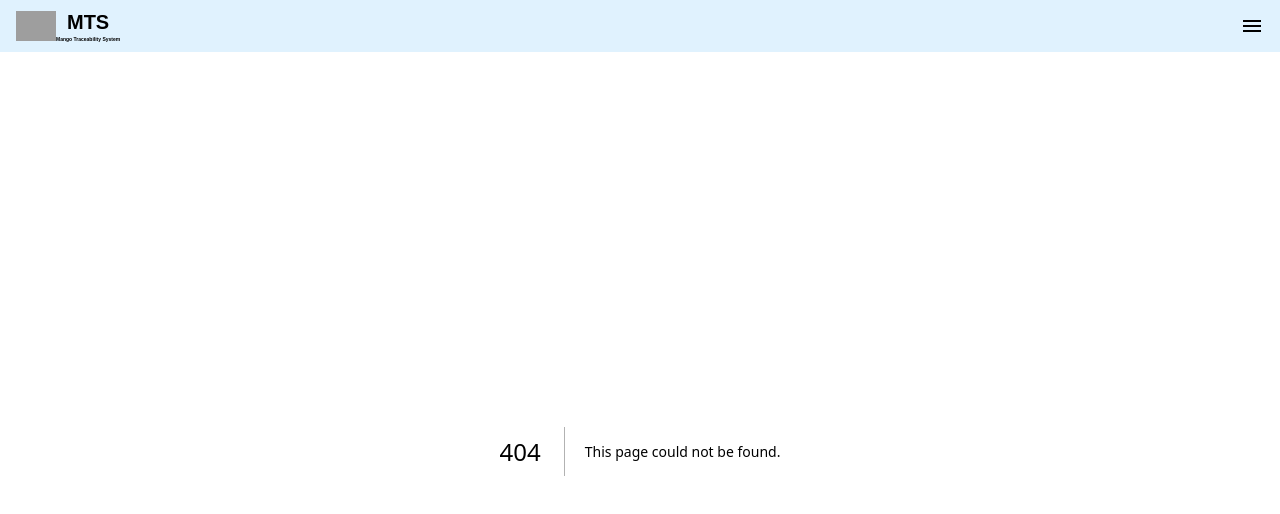
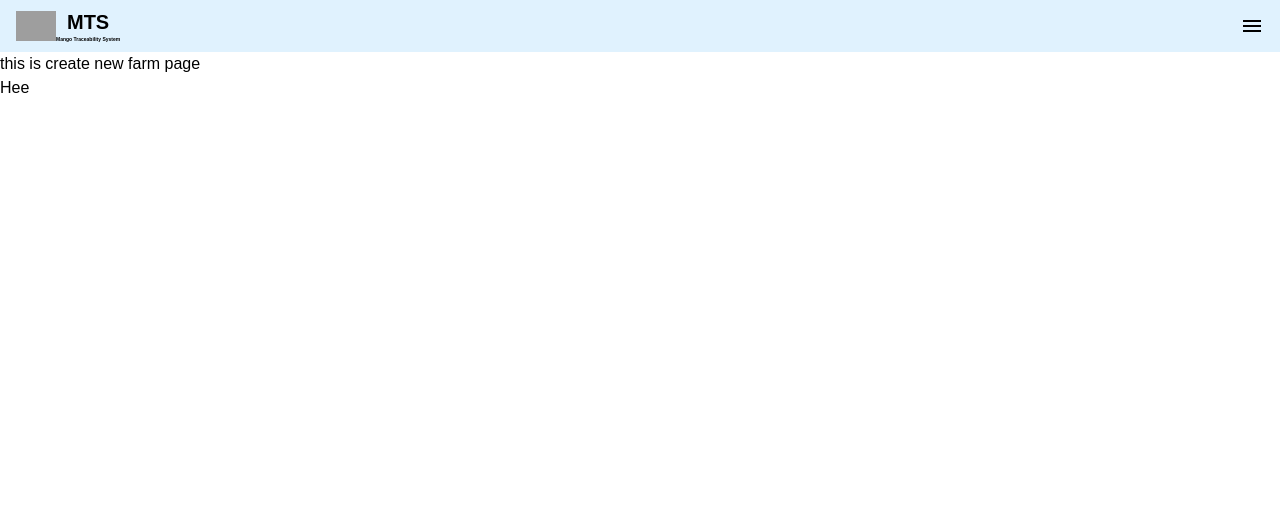
Before and after one commit to AmritHimanshu/Mango_Traceability_System, a Next.js app in the folder client/: page /farmer/farms/create-new-farm in a window 1280 px wide. Before the commit this address had no page. Shown: the top 514 px of the page. Built offline with nearby package versions, Linux system fonts and the light colour scheme; grey boxes are pictures that could not be loaded; a web font is replaced by a local one.

Commit message:
Creating create new farm page

```diff
--- /dev/null
+++ b/client/src/app/farmer/farms/create-new-farm/page.tsx
@@ -0,0 +1,14 @@
+"use client";
+
+import React from 'react';
+
+function page() {
+  return (
+    <div>
+      this is create new farm page
+      <div>Hee</div>
+    </div>
+  )
+}
+
+export default page
--- a/client/src/app/farmer/farms/page.tsx
+++ b/client/src/app/farmer/farms/page.tsx
@@ -1,17 +1,26 @@
 "use client";
 
 import React from "react";
+import { useRouter } from "next/navigation";
+import { CREATE_FARM } from "@/utils/Paths/paths";
 import ListFarmCard from "@/app/components/farmer/components/ListFarmCard";
 
 function page() {
   const BASE_URL = process.env.NEXT_PUBLIC_BASE_URL;
+
+  const router = useRouter();
 
   const handleSelectedFarm = async (id: string) => {};
 
   return (
     <div className="px-3 py-3 bg-gray-50 min-h-[calc(100vh-56px)] relative">
       <div className="my-2">
-        <button className="btn bg-black text-white">Create new farm</button>
+        <button
+          className="btn bg-black text-white"
+          onClick={() => router.push(CREATE_FARM)}
+        >
+          Create new farm
+        </button>
       </div>
 
       <div className="my-5">
--- a/client/src/utils/Paths/paths.tsx
+++ b/client/src/utils/Paths/paths.tsx
@@ -5,6 +5,7 @@ export const PENDING_REQUESTS = "/admin/pending-requests";
 
 // Farmers
 export const FARMS = "/farmer/farms";
+export const CREATE_FARM = "/farmer/farms/create-new-farm";
 export const NOTIFICATIONS = "/farmer/notifications";
 export const PROFILE = "/farmer/profile";
 
```
